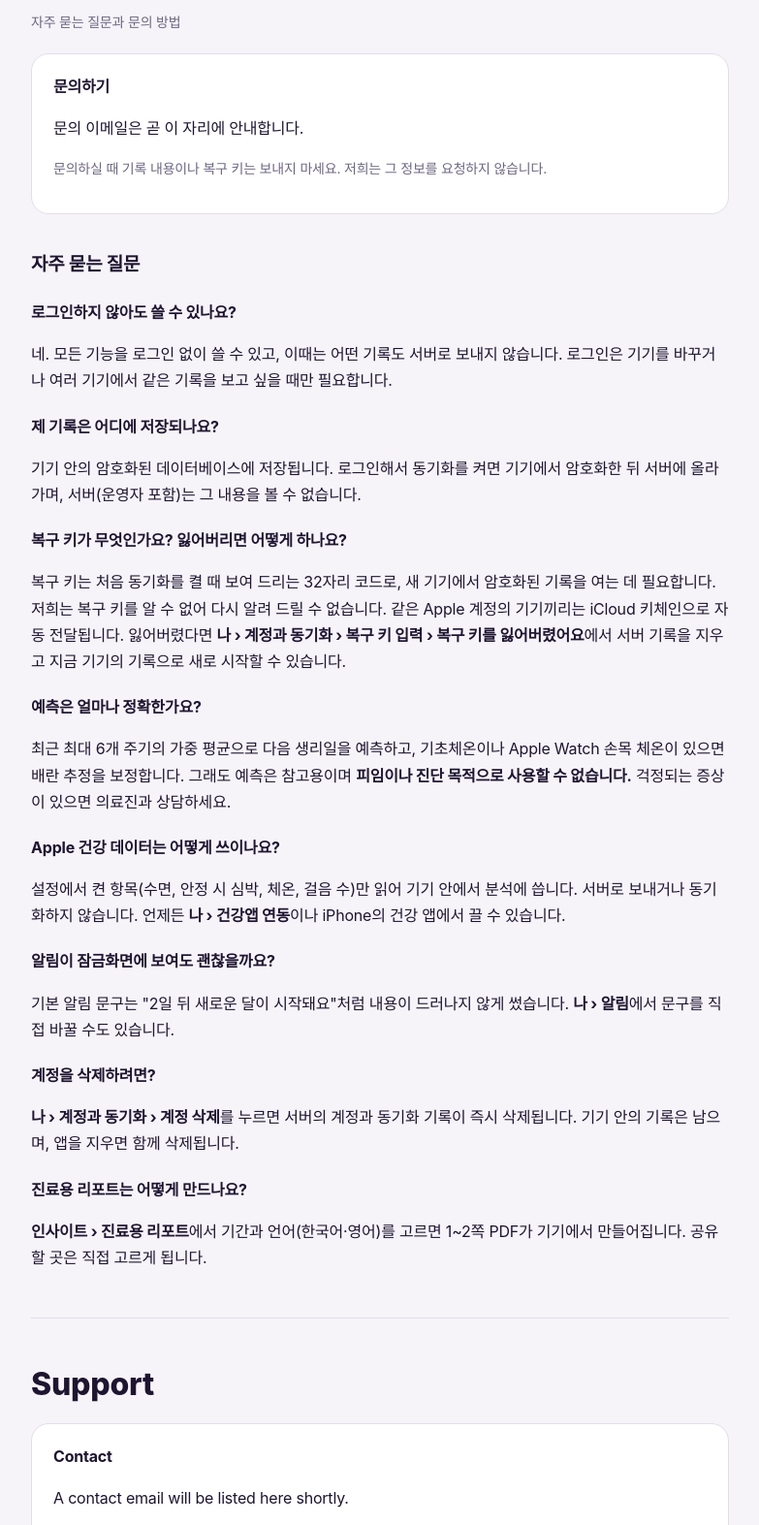
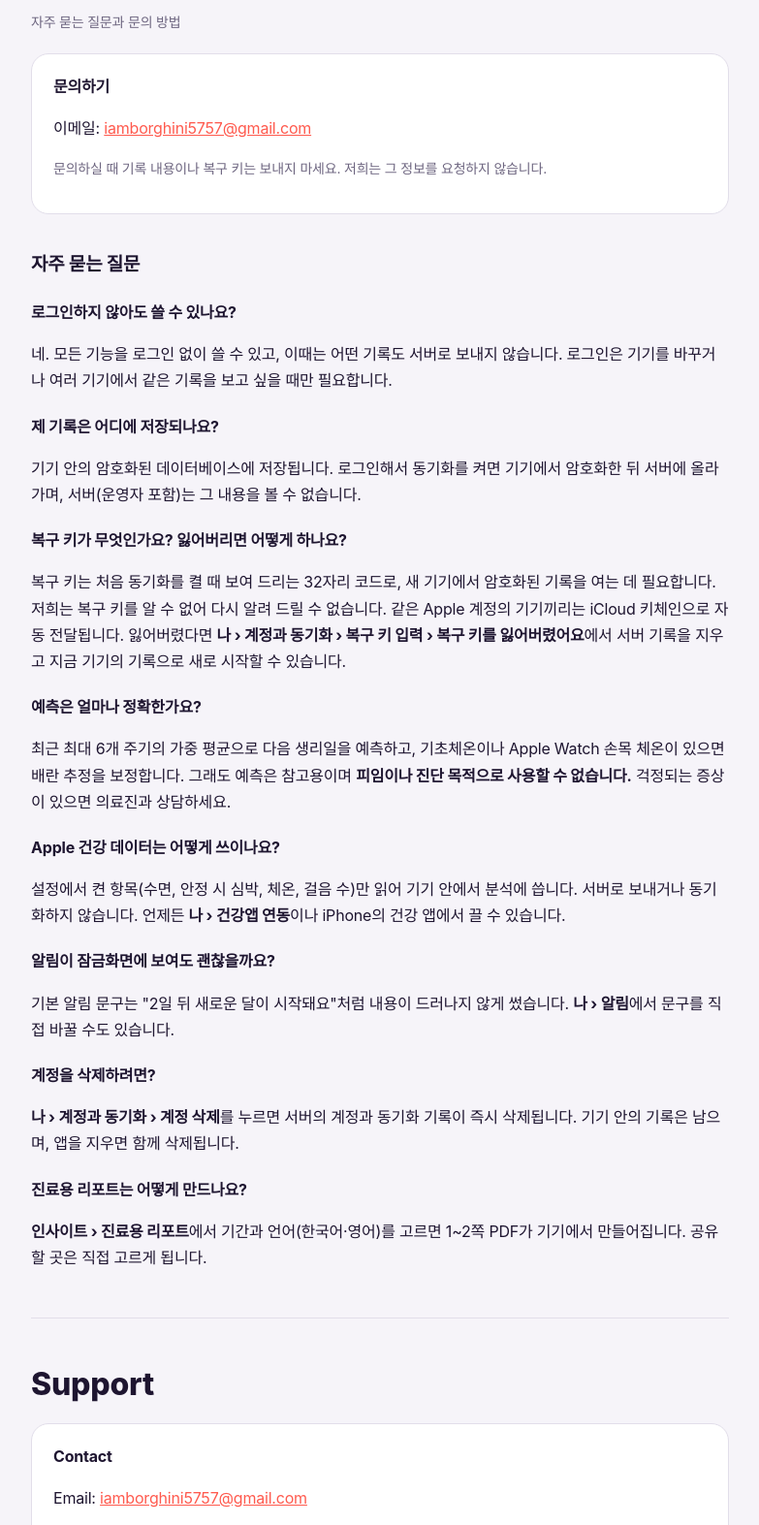
Before and after one commit to DcoyA/wonthly-site, a plain HTML site: page support.html in a window 1280 px wide. Shown: the part 139-1712 px from the top of the page at 97% size, without its empty margins (248-1031 px from the left). Drawn offline with Linux system fonts and the light colour scheme; a web font is replaced by a local one.

Commit message:
문의 이메일 추가
Co-Authored-By: Claude Opus 5.5 <noreply@anthropic.com>

```diff
--- a/support.html
+++ b/support.html
@@ -20,7 +20,7 @@
 
   <div class="card">
     <strong>문의하기</strong>
-    <p id="contact">문의 이메일은 곧 이 자리에 안내합니다.</p>
+    <p id="contact">이메일: <a href="mailto:iamborghini5757@gmail.com">iamborghini5757@gmail.com</a></p>
     <p class="meta">문의하실 때 기록 내용이나 복구 키는 보내지 마세요. 저희는 그 정보를 요청하지 않습니다.</p>
   </div>
 
@@ -56,7 +56,7 @@
   <div lang="en">
     <div class="card">
       <strong>Contact</strong>
-      <p>A contact email will be listed here shortly.</p>
+      <p>Email: <a href="mailto:iamborghini5757@gmail.com">iamborghini5757@gmail.com</a></p>
       <p class="meta">Please don't send your records or recovery key. We'll never ask for them.</p>
     </div>
 
```
Also changed, not shown: privacy-en.html (+1 -1 lines), privacy.html (+1 -1 lines).
